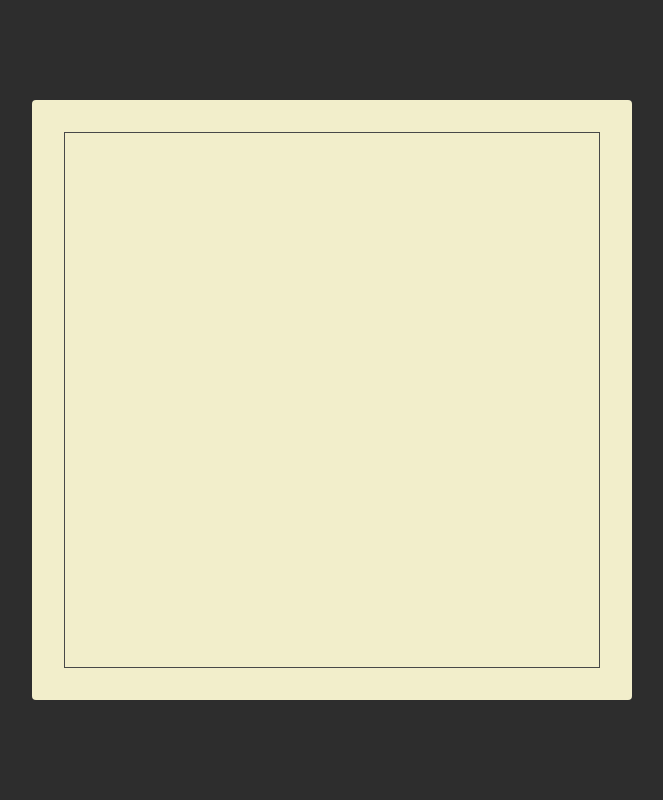
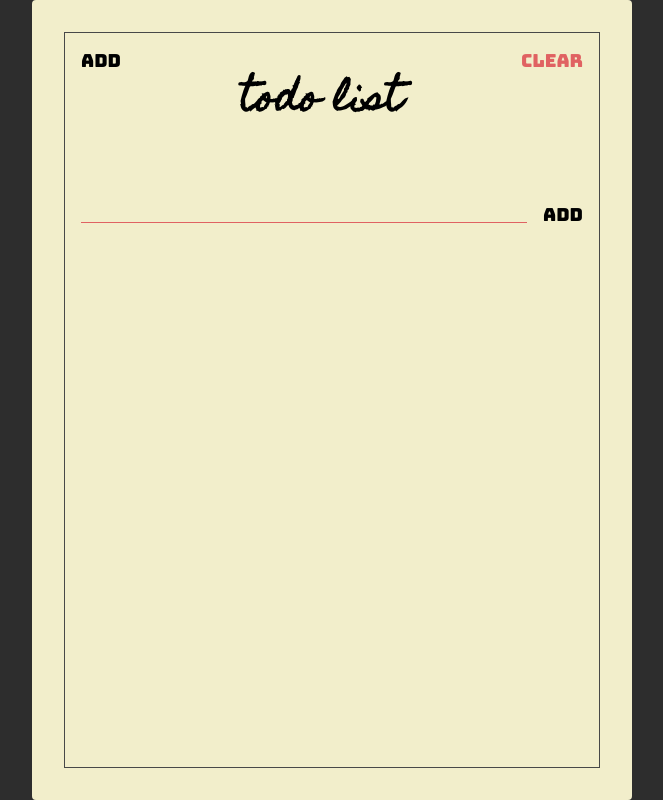
Before and after one commit to cobalagi123/react-course-starter, a website: page index.html in a window 1280 px wide. Shown: the whole page, without its empty margins (308-971 px from the left). Drawn offline with Linux system fonts and the light colour scheme.

Commit message:
add todolist

```diff
--- a/index.html
+++ b/index.html
@@ -6,9 +6,27 @@
     <meta http-equiv="X-UA-Compatible" content="ie=edge" />
     <title>Static Template</title>
     <link rel="stylesheet" href="./styles.css" />
+    <link
+    <link
+      href="https://fonts.googleapis.com/css2?family=Bungee&family=Homemade+Apple&display=swap"
+      rel="stylesheet">
   </head>
   <body>
     <div class="container">
-    <div class="frame"></div>
+      <div class="frame">
+        <section class="header">
+          <button class="header-btn">Add</button>
+          <h1 class="header-title">Todo List </h1>
+          <button class="header-btn main-red-color">Clear</button>
+        </section>
+
+        <section class="add">
+          <form class="add-form">
+            <input type="text" class="add-input">
+            <button class="add-btn">Add</button>
+          </form>
+        </section>
+
+    </div>
   </body>
 </html>
--- a/styles.css
+++ b/styles.css
@@ -1,5 +1,12 @@
 * {
   box-sizing: border-box;
+}
+:root {
+  --main-red-color: #e06262;
+}
+
+.main-red-color {
+  color: var(--main-red-color);
 }
 
 html {
@@ -25,7 +32,7 @@ html {
 
 .container {
   width: 600px;
-  height: 600px;
+  height: 800px;
   background-color: #f2eecb;
   border-radius: 4px;
 
@@ -35,4 +42,69 @@ html {
 .frame {
   border: 1px solid #484848;
   height: 100%;
+
+  display: flex;
+  flex-direction: column;
 }
+
+.header {
+  display: flex;
+  align-items: flex-start;
+}
+
+.header-title {
+  flex: 1;
+  text-align: center;
+
+  font-size: 3.6rem;
+  font-family: "Homemade Apple", sans-serif;
+  text-transform: lowercase;
+}
+
+.header-btn {
+  font-size: 1.8rem;
+  font-family: "Bungee", sans-serif;
+
+  padding: 16px;
+  cursor: pointer;
+
+  background: unset;
+  border: unset;
+  outline: unset;
+}
+
+.add {
+  padding: 16px;
+}
+
+.add-form {
+  display: flex;
+  align-items: flex-start;
+}
+
+.add-input {
+  background: unset;
+  border: unset;
+  padding: 0 64px;
+
+  flex: 1;
+  border-bottom: 1px solid var(--main-red-color);
+  outline: unset;
+
+  font-family: "Homemade Apple", sans-serif;
+  font-size: 16px;
+  text-transform: lowercase;
+}
+
+.add-btn {
+  font-size: 1.8rem;
+  font-family: "Bungee", sans-serif;
+
+  padding: 16px;
+  padding-right: unset;
+  cursor: pointer;
+
+  background: unset;
+  border: unset;
+  outline: unset;
+}
```
